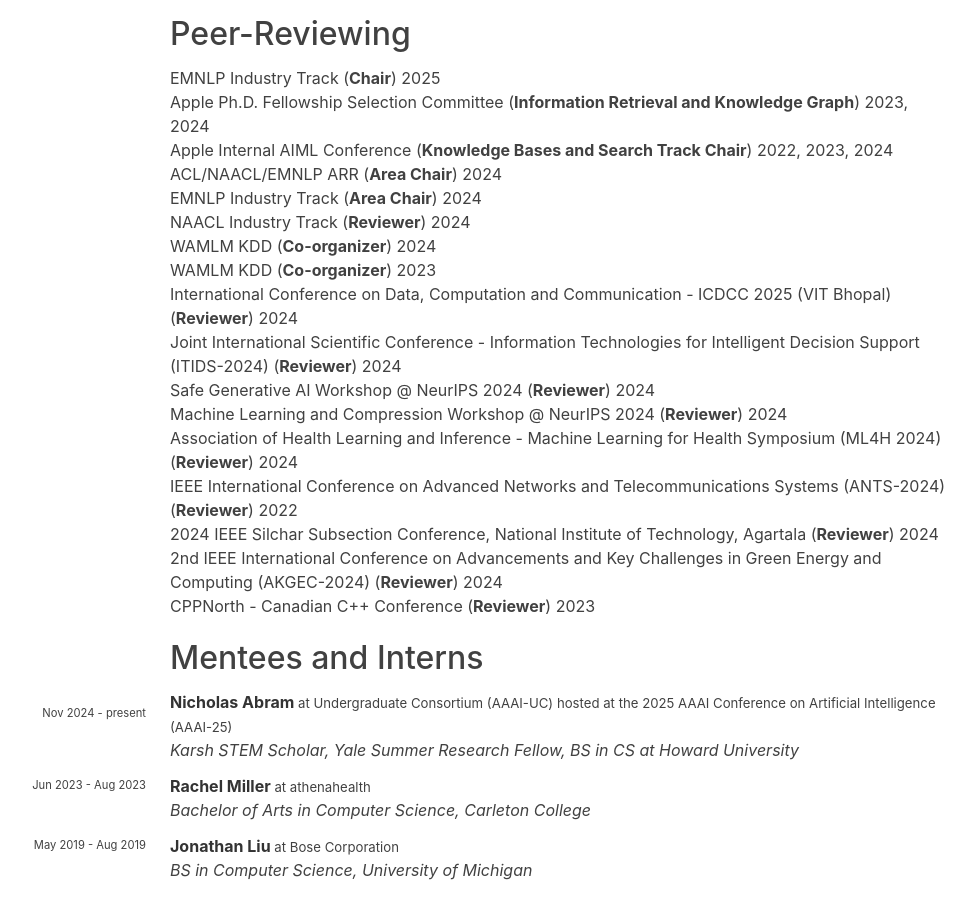
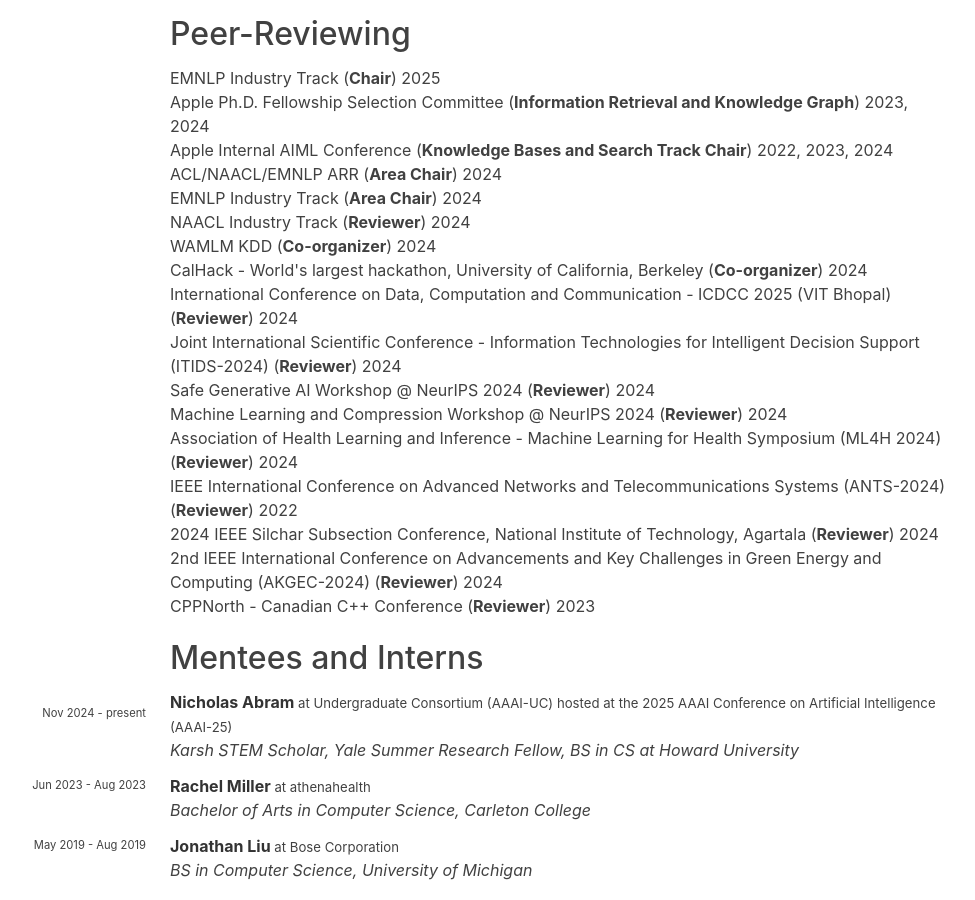
Before and after one commit to hariharanragothaman/hariharanragothaman.github.io, a Jekyll site: the page built from cv.md, in a window 1280 px wide and 900 px high, scrolled down 3072 px. Shown: the whole window, without its empty margins (162-1137 px from the left). Built offline with Jekyll 4.4.1, drawn with Linux system fonts in a browser that asks for light colours; nearby versions of some CDN libraries; some web fonts are replaced.

Commit message:
Polishes and Updates

```diff
--- a/_data/reviewer.yaml
+++ b/_data/reviewer.yaml
@@ -42,11 +42,11 @@
     - year: 2024
       url: https://wamlm-kdd.github.io/wamlm/index.html
 
-- venue: WAMLM KDD
+- venue: CalHack - World's largest hackathon, University of California, Berkeley
   venue-shorthand: Co-organizer
   years:
-    - year: 2023
-      url: https://wamlm-kdd.github.io/wamlm/2023.html
+    - year: 2024
+      url: https://hackberkeley.org/
 
 - venue: International Conference on Data, Computation and Communication - ICDCC 2025 (VIT Bhopal)
   venue-shorthand: Reviewer
```
